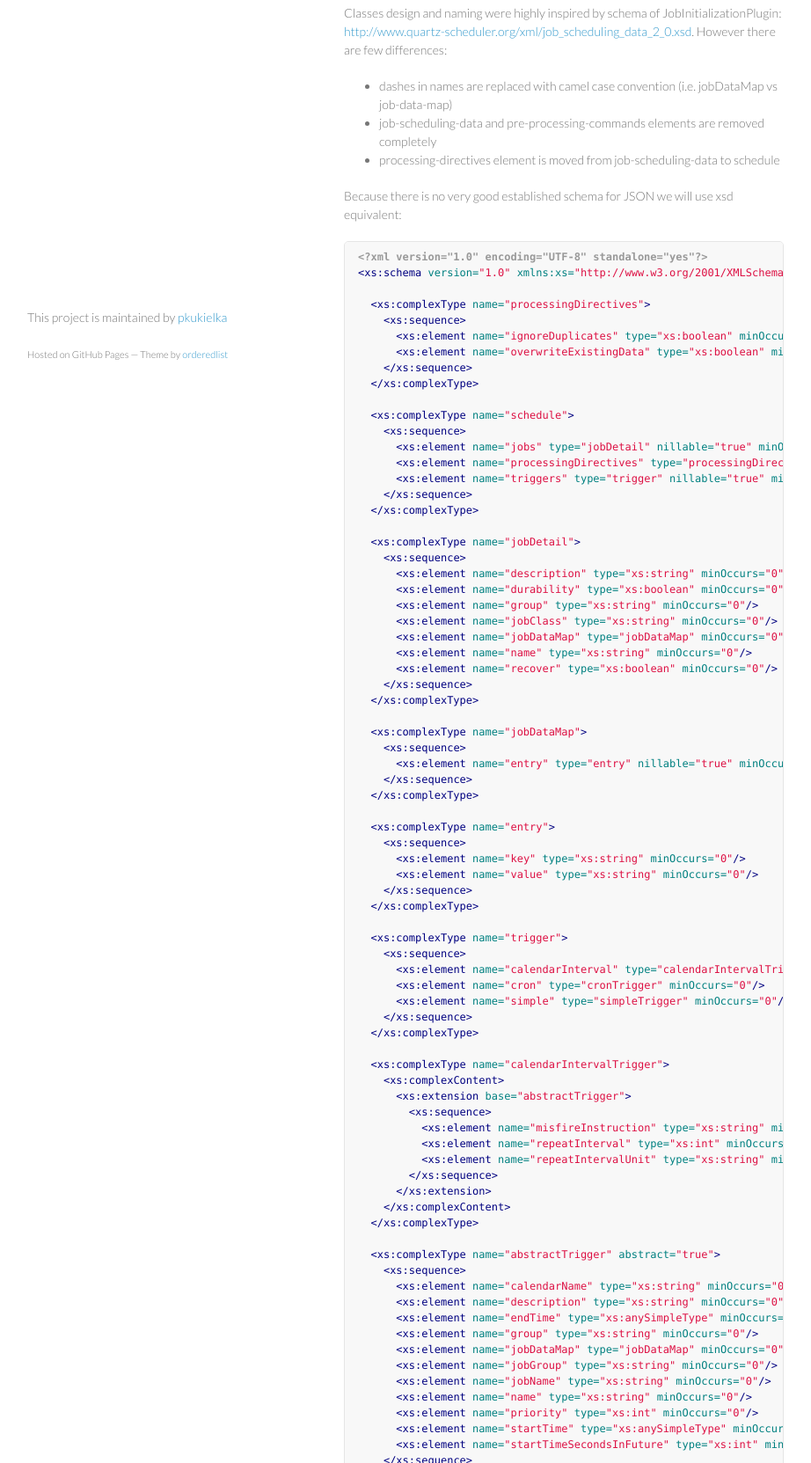
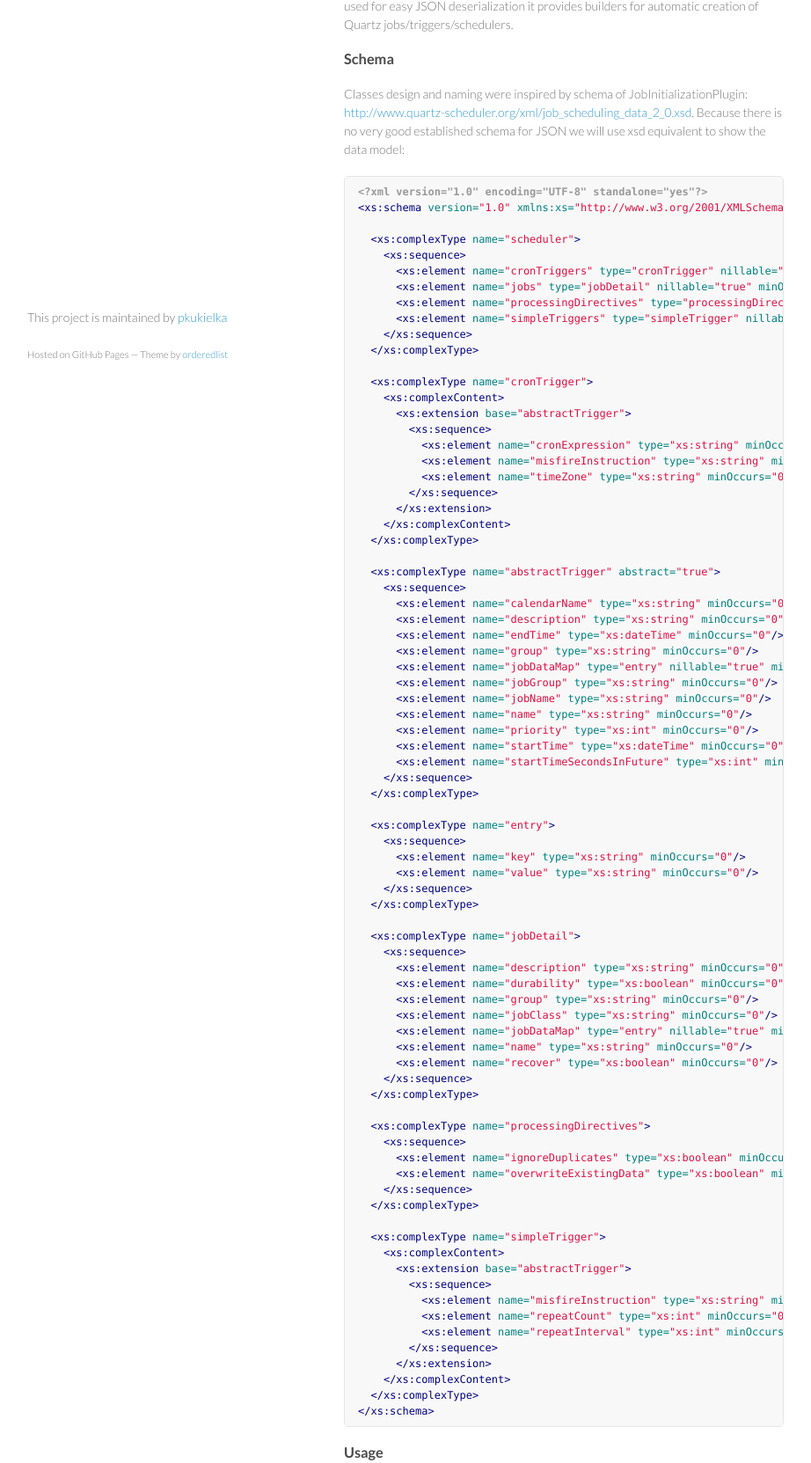
Before and after one commit to pkukielka/quartzon, a plain HTML site: page index.html in a window 1280 px wide. Shown: the part 318-1981 px from the top of the page at 88% size, without its empty margins (179-1101 px from the left). Drawn offline with Linux system fonts and the light colour scheme.

Commit message:
Create gh-pages branch via GitHub

```diff
--- a/index.html
+++ b/index.html
@@ -28,7 +28,11 @@
         </ul>
       </header>
       <section>
-        <h3>Motivation</h3>
+        <h1>quartzon</h1>
+
+<p>Library for easy creation Quartz jobs and triggers directly from JSON</p>
+
+<h3>Motivation</h3>
 
 <p>Although Quartz supports remote communication through RMI there is no easy way to create new jobs and triggers without using Java on the client side (for example from web browser using REST API).
 Still, building your own communication channel would be quite easy job if there would be any method to serialize and deserialize Quartz objects. Unlucky, there is none.
@@ -37,91 +41,18 @@ Together with Java POJOs used for easy JSON deserialization it provides builders
 
 <h3>Schema</h3>
 
-<p>Classes design and naming were highly inspired by schema of JobInitializationPlugin: <a href="http://www.quartz-scheduler.org/xml/job_scheduling_data_2_0.xsd">http://www.quartz-scheduler.org/xml/job_scheduling_data_2_0.xsd</a>.
-However there are few differences:</p>
-
-<ul>
-<li>dashes in names are replaced with camel case convention (i.e. jobDataMap vs job-data-map)</li>
-<li>job-scheduling-data and pre-processing-commands elements are removed completely</li>
-<li>processing-directives element is moved from job-scheduling-data to schedule</li>
-</ul><p>Because there is no very good established schema for JSON we will use xsd equivalent:</p>
+<p>Classes design and naming were inspired by schema of JobInitializationPlugin: <a href="http://www.quartz-scheduler.org/xml/job_scheduling_data_2_0.xsd">http://www.quartz-scheduler.org/xml/job_scheduling_data_2_0.xsd</a>.
+Because there is no very good established schema for JSON we will use xsd equivalent to show the data model:</p>
 
 <div class="highlight"><pre><span class="cp">&lt;?xml version="1.0" encoding="UTF-8" standalone="yes"?&gt;</span>
 <span class="nt">&lt;xs:schema</span> <span class="na">version=</span><span class="s">"1.0"</span> <span class="na">xmlns:xs=</span><span class="s">"http://www.w3.org/2001/XMLSchema"</span><span class="nt">&gt;</span>
 
-  <span class="nt">&lt;xs:complexType</span> <span class="na">name=</span><span class="s">"processingDirectives"</span><span class="nt">&gt;</span>
+  <span class="nt">&lt;xs:complexType</span> <span class="na">name=</span><span class="s">"scheduler"</span><span class="nt">&gt;</span>
     <span class="nt">&lt;xs:sequence&gt;</span>
-      <span class="nt">&lt;xs:element</span> <span class="na">name=</span><span class="s">"ignoreDuplicates"</span> <span class="na">type=</span><span class="s">"xs:boolean"</span> <span class="na">minOccurs=</span><span class="s">"0"</span><span class="nt">/&gt;</span>
-      <span class="nt">&lt;xs:element</span> <span class="na">name=</span><span class="s">"overwriteExistingData"</span> <span class="na">type=</span><span class="s">"xs:boolean"</span> <span class="na">minOccurs=</span><span class="s">"0"</span><span class="nt">/&gt;</span>
-    <span class="nt">&lt;/xs:sequence&gt;</span>
-  <span class="nt">&lt;/xs:complexType&gt;</span>
-
-  <span class="nt">&lt;xs:complexType</span> <span class="na">name=</span><span class="s">"schedule"</span><span class="nt">&gt;</span>
-    <span class="nt">&lt;xs:sequence&gt;</span>
+      <span class="nt">&lt;xs:element</span> <span class="na">name=</span><span class="s">"cronTriggers"</span> <span class="na">type=</span><span class="s">"cronTrigger"</span> <span class="na">nillable=</span><span class="s">"true"</span> <span class="na">minOccurs=</span><span class="s">"0"</span> <span class="na">maxOccurs=</span><span class="s">"unbounded"</span><span class="nt">/&gt;</span>
       <span class="nt">&lt;xs:element</span> <span class="na">name=</span><span class="s">"jobs"</span> <span class="na">type=</span><span class="s">"jobDetail"</span> <span class="na">nillable=</span><span class="s">"true"</span> <span class="na">minOccurs=</span><span class="s">"0"</span> <span class="na">maxOccurs=</span><span class="s">"unbounded"</span><span class="nt">/&gt;</span>
       <span class="nt">&lt;xs:element</span> <span class="na">name=</span><span class="s">"processingDirectives"</span> <span class="na">type=</span><span class="s">"processingDirectives"</span> <span class="na">minOccurs=</span><span class="s">"0"</span><span class="nt">/&gt;</span>
-      <span class="nt">&lt;xs:element</span> <span class="na">name=</span><span class="s">"triggers"</span> <span class="na">type=</span><span class="s">"trigger"</span> <span class="na">nillable=</span><span class="s">"true"</span> <span class="na">minOccurs=</span><span class="s">"0"</span> <span class="na">maxOccurs=</span><span class="s">"unbounded"</span><span class="nt">/&gt;</span>
-    <span class="nt">&lt;/xs:sequence&gt;</span>
-  <span class="nt">&lt;/xs:complexType&gt;</span>
-
-  <span class="nt">&lt;xs:complexType</span> <span class="na">name=</span><span class="s">"jobDetail"</span><span class="nt">&gt;</span>
-    <span class="nt">&lt;xs:sequence&gt;</span>
-      <span class="nt">&lt;xs:element</span> <span class="na">name=</span><span class="s">"description"</span> <span class="na">type=</span><span class="s">"xs:string"</span> <span class="na">minOccurs=</span><span class="s">"0"</span><span class="nt">/&gt;</span>
-      <span class="nt">&lt;xs:element</span> <span class="na">name=</span><span class="s">"durability"</span> <span class="na">type=</span><span class="s">"xs:boolean"</span> <span class="na">minOccurs=</span><span class="s">"0"</span><span class="nt">/&gt;</span>
-      <span class="nt">&lt;xs:element</span> <span class="na">name=</span><span class="s">"group"</span> <span class="na">type=</span><span class="s">"xs:string"</span> <span class="na">minOccurs=</span><span class="s">"0"</span><span class="nt">/&gt;</span>
-      <span class="nt">&lt;xs:element</span> <span class="na">name=</span><span class="s">"jobClass"</span> <span class="na">type=</span><span class="s">"xs:string"</span> <span class="na">minOccurs=</span><span class="s">"0"</span><span class="nt">/&gt;</span>
-      <span class="nt">&lt;xs:element</span> <span class="na">name=</span><span class="s">"jobDataMap"</span> <span class="na">type=</span><span class="s">"jobDataMap"</span> <span class="na">minOccurs=</span><span class="s">"0"</span><span class="nt">/&gt;</span>
-      <span class="nt">&lt;xs:element</span> <span class="na">name=</span><span class="s">"name"</span> <span class="na">type=</span><span class="s">"xs:string"</span> <span class="na">minOccurs=</span><span class="s">"0"</span><span class="nt">/&gt;</span>
-      <span class="nt">&lt;xs:element</span> <span class="na">name=</span><span class="s">"recover"</span> <span class="na">type=</span><span class="s">"xs:boolean"</span> <span class="na">minOccurs=</span><span class="s">"0"</span><span class="nt">/&gt;</span>
-    <span class="nt">&lt;/xs:sequence&gt;</span>
-  <span class="nt">&lt;/xs:complexType&gt;</span>
-
-  <span class="nt">&lt;xs:complexType</span> <span class="na">name=</span><span class="s">"jobDataMap"</span><span class="nt">&gt;</span>
-    <span class="nt">&lt;xs:sequence&gt;</span>
-      <span class="nt">&lt;xs:element</span> <span class="na">name=</span><span class="s">"entry"</span> <span class="na">type=</span><span class="s">"entry"</span> <span class="na">nillable=</span><span class="s">"true"</span> <span class="na">minOccurs=</span><span class="s">"0"</span> <span class="na">maxOccurs=</span><span class="s">"unbounded"</span><span class="nt">/&gt;</span>
-    <span class="nt">&lt;/xs:sequence&gt;</span>
-  <span class="nt">&lt;/xs:complexType&gt;</span>
-
-  <span class="nt">&lt;xs:complexType</span> <span class="na">name=</span><span class="s">"entry"</span><span class="nt">&gt;</span>
-    <span class="nt">&lt;xs:sequence&gt;</span>
-      <span class="nt">&lt;xs:element</span> <span class="na">name=</span><span class="s">"key"</span> <span class="na">type=</span><span class="s">"xs:string"</span> <span class="na">minOccurs=</span><span class="s">"0"</span><span class="nt">/&gt;</span>
-      <span class="nt">&lt;xs:element</span> <span class="na">name=</span><span class="s">"value"</span> <span class="na">type=</span><span class="s">"xs:string"</span> <span class="na">minOccurs=</span><span class="s">"0"</span><span class="nt">/&gt;</span>
-    <span class="nt">&lt;/xs:sequence&gt;</span>
-  <span class="nt">&lt;/xs:complexType&gt;</span>
-
-  <span class="nt">&lt;xs:complexType</span> <span class="na">name=</span><span class="s">"trigger"</span><span class="nt">&gt;</span>
-    <span class="nt">&lt;xs:sequence&gt;</span>
-      <span class="nt">&lt;xs:element</span> <span class="na">name=</span><span class="s">"calendarInterval"</span> <span class="na">type=</span><span class="s">"calendarIntervalTrigger"</span> <span class="na">minOccurs=</span><span class="s">"0"</span><span class="nt">/&gt;</span>
-      <span class="nt">&lt;xs:element</span> <span class="na">name=</span><span class="s">"cron"</span> <span class="na">type=</span><span class="s">"cronTrigger"</span> <span class="na">minOccurs=</span><span class="s">"0"</span><span class="nt">/&gt;</span>
-      <span class="nt">&lt;xs:element</span> <span class="na">name=</span><span class="s">"simple"</span> <span class="na">type=</span><span class="s">"simpleTrigger"</span> <span class="na">minOccurs=</span><span class="s">"0"</span><span class="nt">/&gt;</span>
-    <span class="nt">&lt;/xs:sequence&gt;</span>
-  <span class="nt">&lt;/xs:complexType&gt;</span>
-
-  <span class="nt">&lt;xs:complexType</span> <span class="na">name=</span><span class="s">"calendarIntervalTrigger"</span><span class="nt">&gt;</span>
-    <span class="nt">&lt;xs:complexContent&gt;</span>
-      <span class="nt">&lt;xs:extension</span> <span class="na">base=</span><span class="s">"abstractTrigger"</span><span class="nt">&gt;</span>
-        <span class="nt">&lt;xs:sequence&gt;</span>
-          <span class="nt">&lt;xs:element</span> <span class="na">name=</span><span class="s">"misfireInstruction"</span> <span class="na">type=</span><span class="s">"xs:string"</span> <span class="na">minOccurs=</span><span class="s">"0"</span><span class="nt">/&gt;</span>
-          <span class="nt">&lt;xs:element</span> <span class="na">name=</span><span class="s">"repeatInterval"</span> <span class="na">type=</span><span class="s">"xs:int"</span> <span class="na">minOccurs=</span><span class="s">"0"</span><span class="nt">/&gt;</span>
-          <span class="nt">&lt;xs:element</span> <span class="na">name=</span><span class="s">"repeatIntervalUnit"</span> <span class="na">type=</span><span class="s">"xs:string"</span> <span class="na">minOccurs=</span><span class="s">"0"</span><span class="nt">/&gt;</span>
-        <span class="nt">&lt;/xs:sequence&gt;</span>
-      <span class="nt">&lt;/xs:extension&gt;</span>
-    <span class="nt">&lt;/xs:complexContent&gt;</span>
-  <span class="nt">&lt;/xs:complexType&gt;</span>
-
-  <span class="nt">&lt;xs:complexType</span> <span class="na">name=</span><span class="s">"abstractTrigger"</span> <span class="na">abstract=</span><span class="s">"true"</span><span class="nt">&gt;</span>
-    <span class="nt">&lt;xs:sequence&gt;</span>
-      <span class="nt">&lt;xs:element</span> <span class="na">name=</span><span class="s">"calendarName"</span> <span class="na">type=</span><span class="s">"xs:string"</span> <span class="na">minOccurs=</span><span class="s">"0"</span><span class="nt">/&gt;</span>
-      <span class="nt">&lt;xs:element</span> <span class="na">name=</span><span class="s">"description"</span> <span class="na">type=</span><span class="s">"xs:string"</span> <span class="na">minOccurs=</span><span class="s">"0"</span><span class="nt">/&gt;</span>
-      <span class="nt">&lt;xs:element</span> <span class="na">name=</span><span class="s">"endTime"</span> <span class="na">type=</span><span class="s">"xs:anySimpleType"</span> <span class="na">minOccurs=</span><span class="s">"0"</span><span class="nt">/&gt;</span>
-      <span class="nt">&lt;xs:element</span> <span class="na">name=</span><span class="s">"group"</span> <span class="na">type=</span><span class="s">"xs:string"</span> <span class="na">minOccurs=</span><span class="s">"0"</span><span class="nt">/&gt;</span>
-      <span class="nt">&lt;xs:element</span> <span class="na">name=</span><span class="s">"jobDataMap"</span> <span class="na">type=</span><span class="s">"jobDataMap"</span> <span class="na">minOccurs=</span><span class="s">"0"</span><span class="nt">/&gt;</span>
-      <span class="nt">&lt;xs:element</span> <span class="na">name=</span><span class="s">"jobGroup"</span> <span class="na">type=</span><span class="s">"xs:string"</span> <span class="na">minOccurs=</span><span class="s">"0"</span><span class="nt">/&gt;</span>
-      <span class="nt">&lt;xs:element</span> <span class="na">name=</span><span class="s">"jobName"</span> <span class="na">type=</span><span class="s">"xs:string"</span> <span class="na">minOccurs=</span><span class="s">"0"</span><span class="nt">/&gt;</span>
-      <span class="nt">&lt;xs:element</span> <span class="na">name=</span><span class="s">"name"</span> <span class="na">type=</span><span class="s">"xs:string"</span> <span class="na">minOccurs=</span><span class="s">"0"</span><span class="nt">/&gt;</span>
-      <span class="nt">&lt;xs:element</span> <span class="na">name=</span><span class="s">"priority"</span> <span class="na">type=</span><span class="s">"xs:int"</span> <span class="na">minOccurs=</span><span class="s">"0"</span><span class="nt">/&gt;</span>
-      <span class="nt">&lt;xs:element</span> <span class="na">name=</span><span class="s">"startTime"</span> <span class="na">type=</span><span class="s">"xs:anySimpleType"</span> <span class="na">minOccurs=</span><span class="s">"0"</span><span class="nt">/&gt;</span>
-      <span class="nt">&lt;xs:element</span> <span class="na">name=</span><span class="s">"startTimeSecondsInFuture"</span> <span class="na">type=</span><span class="s">"xs:int"</span> <span class="na">minOccurs=</span><span class="s">"0"</span><span class="nt">/&gt;</span>
+      <span class="nt">&lt;xs:element</span> <span class="na">name=</span><span class="s">"simpleTriggers"</span> <span class="na">type=</span><span class="s">"simpleTrigger"</span> <span class="na">nillable=</span><span class="s">"true"</span> <span class="na">minOccurs=</span><span class="s">"0"</span> <span class="na">maxOccurs=</span><span class="s">"unbounded"</span><span class="nt">/&gt;</span>
     <span class="nt">&lt;/xs:sequence&gt;</span>
   <span class="nt">&lt;/xs:complexType&gt;</span>
 
@@ -135,6 +66,48 @@ However there are few differences:</p>
         <span class="nt">&lt;/xs:sequence&gt;</span>
       <span class="nt">&lt;/xs:extension&gt;</span>
     <span class="nt">&lt;/xs:complexContent&gt;</span>
+  <span class="nt">&lt;/xs:complexType&gt;</span>
+
+  <span class="nt">&lt;xs:complexType</span> <span class="na">name=</span><span class="s">"abstractTrigger"</span> <span class="na">abstract=</span><span class="s">"true"</span><span class="nt">&gt;</span>
+    <span class="nt">&lt;xs:sequence&gt;</span>
+      <span class="nt">&lt;xs:element</span> <span class="na">name=</span><span class="s">"calendarName"</span> <span class="na">type=</span><span class="s">"xs:string"</span> <span class="na">minOccurs=</span><span class="s">"0"</span><span class="nt">/&gt;</span>
+      <span class="nt">&lt;xs:element</span> <span class="na">name=</span><span class="s">"description"</span> <span class="na">type=</span><span class="s">"xs:string"</span> <span class="na">minOccurs=</span><span class="s">"0"</span><span class="nt">/&gt;</span>
+      <span class="nt">&lt;xs:element</span> <span class="na">name=</span><span class="s">"endTime"</span> <span class="na">type=</span><span class="s">"xs:dateTime"</span> <span class="na">minOccurs=</span><span class="s">"0"</span><span class="nt">/&gt;</span>
+      <span class="nt">&lt;xs:element</span> <span class="na">name=</span><span class="s">"group"</span> <span class="na">type=</span><span class="s">"xs:string"</span> <span class="na">minOccurs=</span><span class="s">"0"</span><span class="nt">/&gt;</span>
+      <span class="nt">&lt;xs:element</span> <span class="na">name=</span><span class="s">"jobDataMap"</span> <span class="na">type=</span><span class="s">"entry"</span> <span class="na">nillable=</span><span class="s">"true"</span> <span class="na">minOccurs=</span><span class="s">"0"</span> <span class="na">maxOccurs=</span><span class="s">"unbounded"</span><span class="nt">/&gt;</span>
+      <span class="nt">&lt;xs:element</span> <span class="na">name=</span><span class="s">"jobGroup"</span> <span class="na">type=</span><span class="s">"xs:string"</span> <span class="na">minOccurs=</span><span class="s">"0"</span><span class="nt">/&gt;</span>
+      <span class="nt">&lt;xs:element</span> <span class="na">name=</span><span class="s">"jobName"</span> <span class="na">type=</span><span class="s">"xs:string"</span> <span class="na">minOccurs=</span><span class="s">"0"</span><span class="nt">/&gt;</span>
+      <span class="nt">&lt;xs:element</span> <span class="na">name=</span><span class="s">"name"</span> <span class="na">type=</span><span class="s">"xs:string"</span> <span class="na">minOccurs=</span><span class="s">"0"</span><span class="nt">/&gt;</span>
+      <span class="nt">&lt;xs:element</span> <span class="na">name=</span><span class="s">"priority"</span> <span class="na">type=</span><span class="s">"xs:int"</span> <span class="na">minOccurs=</span><span class="s">"0"</span><span class="nt">/&gt;</span>
+      <span class="nt">&lt;xs:element</span> <span class="na">name=</span><span class="s">"startTime"</span> <span class="na">type=</span><span class="s">"xs:dateTime"</span> <span class="na">minOccurs=</span><span class="s">"0"</span><span class="nt">/&gt;</span>
+      <span class="nt">&lt;xs:element</span> <span class="na">name=</span><span class="s">"startTimeSecondsInFuture"</span> <span class="na">type=</span><span class="s">"xs:int"</span> <span class="na">minOccurs=</span><span class="s">"0"</span><span class="nt">/&gt;</span>
+    <span class="nt">&lt;/xs:sequence&gt;</span>
+  <span class="nt">&lt;/xs:complexType&gt;</span>
+
+  <span class="nt">&lt;xs:complexType</span> <span class="na">name=</span><span class="s">"entry"</span><span class="nt">&gt;</span>
+    <span class="nt">&lt;xs:sequence&gt;</span>
+      <span class="nt">&lt;xs:element</span> <span class="na">name=</span><span class="s">"key"</span> <span class="na">type=</span><span class="s">"xs:string"</span> <span class="na">minOccurs=</span><span class="s">"0"</span><span class="nt">/&gt;</span>
+      <span class="nt">&lt;xs:element</span> <span class="na">name=</span><span class="s">"value"</span> <span class="na">type=</span><span class="s">"xs:string"</span> <span class="na">minOccurs=</span><span class="s">"0"</span><span class="nt">/&gt;</span>
+    <span class="nt">&lt;/xs:sequence&gt;</span>
+  <span class="nt">&lt;/xs:complexType&gt;</span>
+
+  <span class="nt">&lt;xs:complexType</span> <span class="na">name=</span><span class="s">"jobDetail"</span><span class="nt">&gt;</span>
+    <span class="nt">&lt;xs:sequence&gt;</span>
+      <span class="nt">&lt;xs:element</span> <span class="na">name=</span><span class="s">"description"</span> <span class="na">type=</span><span class="s">"xs:string"</span> <span class="na">minOccurs=</span><span class="s">"0"</span><span class="nt">/&gt;</span>
+      <span class="nt">&lt;xs:element</span> <span class="na">name=</span><span class="s">"durability"</span> <span class="na">type=</span><span class="s">"xs:boolean"</span> <span class="na">minOccurs=</span><span class="s">"0"</span><span class="nt">/&gt;</span>
+      <span class="nt">&lt;xs:element</span> <span class="na">name=</span><span class="s">"group"</span> <span class="na">type=</span><span class="s">"xs:string"</span> <span class="na">minOccurs=</span><span class="s">"0"</span><span class="nt">/&gt;</span>
+      <span class="nt">&lt;xs:element</span> <span class="na">name=</span><span class="s">"jobClass"</span> <span class="na">type=</span><span class="s">"xs:string"</span> <span class="na">minOccurs=</span><span class="s">"0"</span><span class="nt">/&gt;</span>
+      <span class="nt">&lt;xs:element</span> <span class="na">name=</span><span class="s">"jobDataMap"</span> <span class="na">type=</span><span class="s">"entry"</span> <span class="na">nillable=</span><span class="s">"true"</span> <span class="na">minOccurs=</span><span class="s">"0"</span> <span class="na">maxOccurs=</span><span class="s">"unbounded"</span><span class="nt">/&gt;</span>
+      <span class="nt">&lt;xs:element</span> <span class="na">name=</span><span class="s">"name"</span> <span class="na">type=</span><span class="s">"xs:string"</span> <span class="na">minOccurs=</span><span class="s">"0"</span><span class="nt">/&gt;</span>
+      <span class="nt">&lt;xs:element</span> <span class="na">name=</span><span class="s">"recover"</span> <span class="na">type=</span><span class="s">"xs:boolean"</span> <span class="na">minOccurs=</span><span class="s">"0"</span><span class="nt">/&gt;</span>
+    <span class="nt">&lt;/xs:sequence&gt;</span>
+  <span class="nt">&lt;/xs:complexType&gt;</span>
+
+  <span class="nt">&lt;xs:complexType</span> <span class="na">name=</span><span class="s">"processingDirectives"</span><span class="nt">&gt;</span>
+    <span class="nt">&lt;xs:sequence&gt;</span>
+      <span class="nt">&lt;xs:element</span> <span class="na">name=</span><span class="s">"ignoreDuplicates"</span> <span class="na">type=</span><span class="s">"xs:boolean"</span> <span class="na">minOccurs=</span><span class="s">"0"</span><span class="nt">/&gt;</span>
+      <span class="nt">&lt;xs:element</span> <span class="na">name=</span><span class="s">"overwriteExistingData"</span> <span class="na">type=</span><span class="s">"xs:boolean"</span> <span class="na">minOccurs=</span><span class="s">"0"</span><span class="nt">/&gt;</span>
+    <span class="nt">&lt;/xs:sequence&gt;</span>
   <span class="nt">&lt;/xs:complexType&gt;</span>
 
   <span class="nt">&lt;xs:complexType</span> <span class="na">name=</span><span class="s">"simpleTrigger"</span><span class="nt">&gt;</span>
```
Also changed, not shown: params.json (+1 -1 lines).
